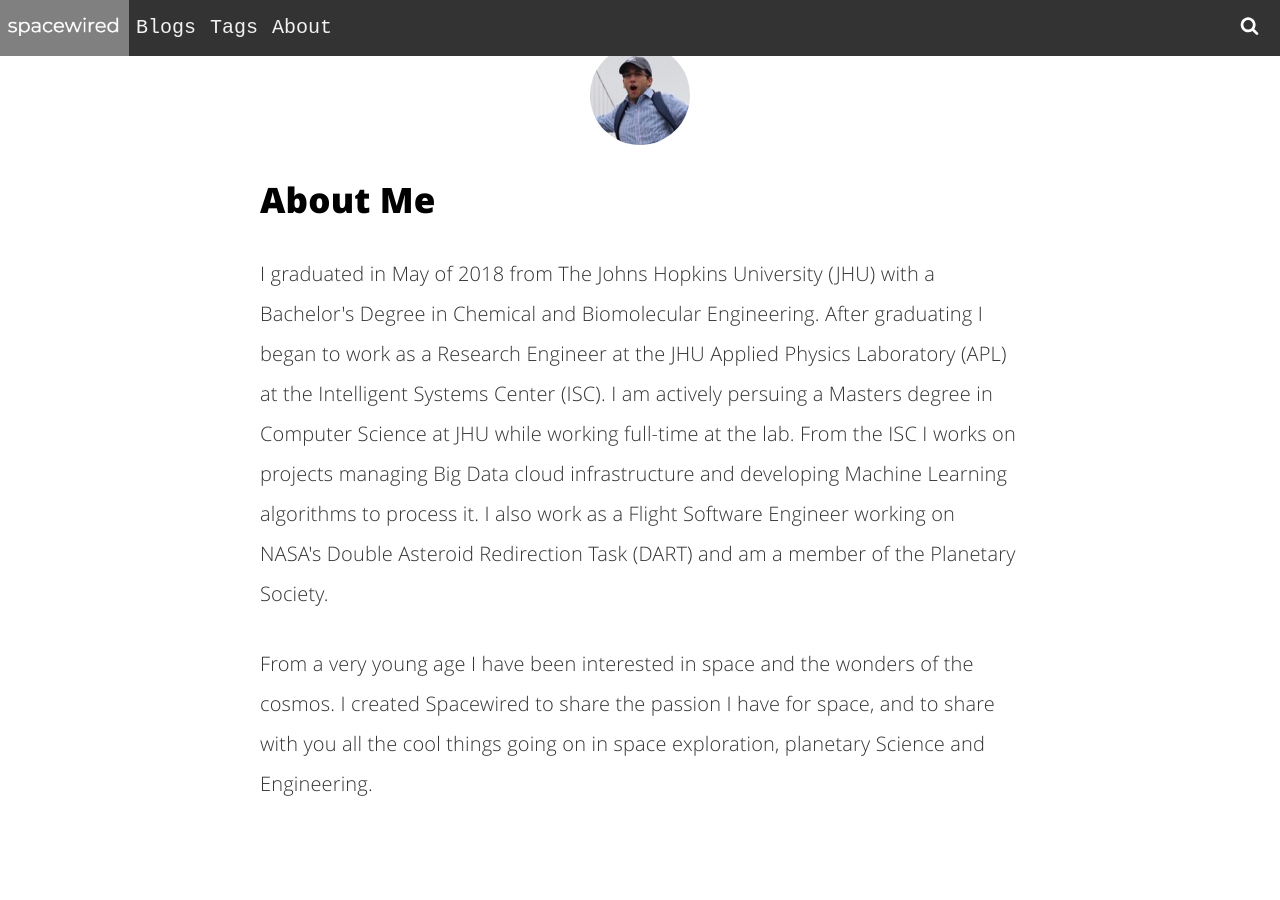
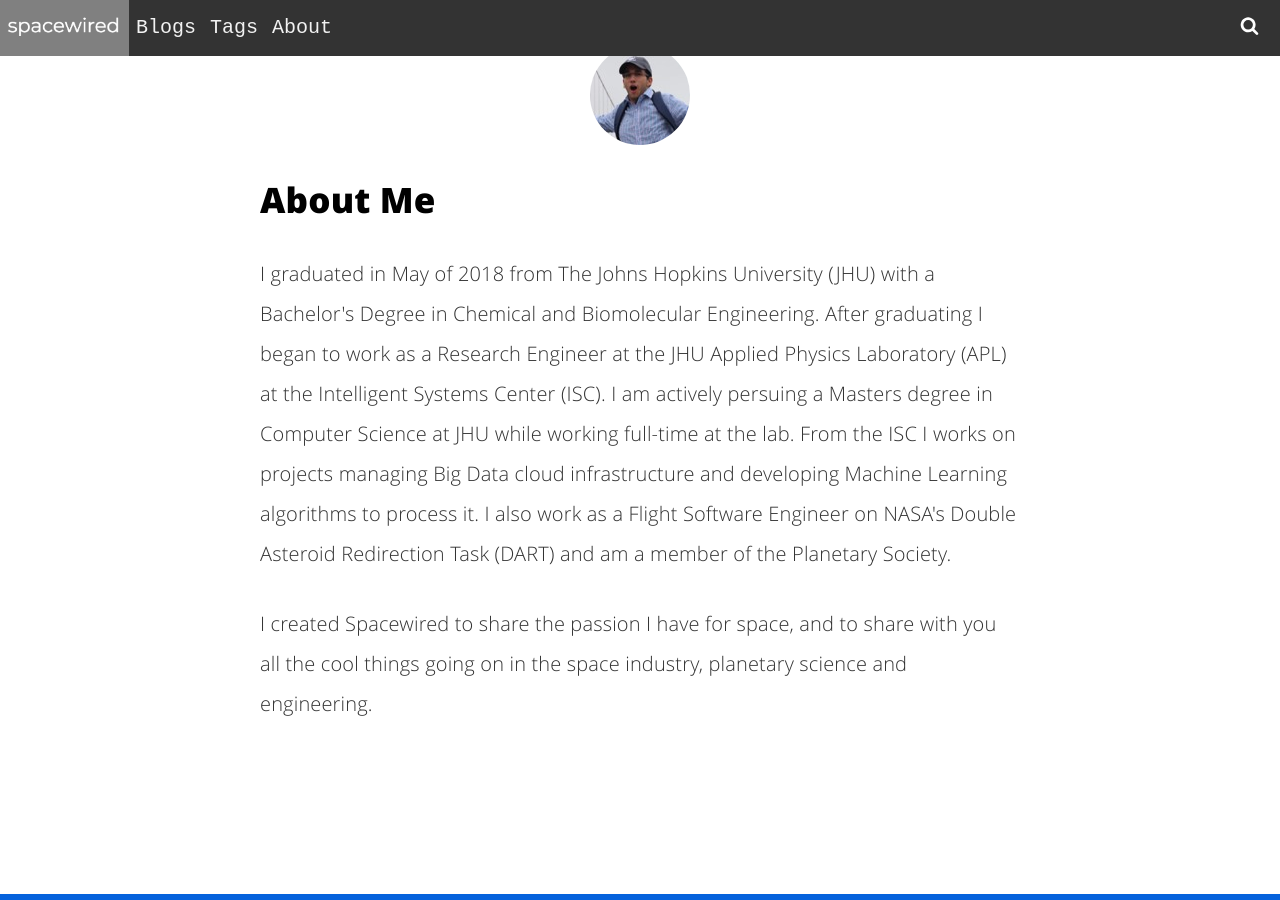
Before and after one commit to spacewired/spacewired.github.io, a Jekyll site: the page built from about.html, in a window 1280 px wide and 900 px high, scrolled down 938 px. Built offline with Jekyll 4.4.1, drawn with Linux system fonts in a browser that asks for light colours.

Commit message:
Update about me page

```diff
--- a/about.html
+++ b/about.html
@@ -13,9 +13,9 @@
 After graduating I began to work as a Research Engineer at the JHU Applied Physics Laboratory (APL) at the Intelligent Systems Center (ISC).
 I am actively persuing a Masters degree in Computer Science at JHU while working full-time at the lab.
 From the ISC I works on projects managing Big Data cloud infrastructure and developing Machine Learning
-algorithms to process it. I also work as a Flight Software Engineer working on NASA's
+algorithms to process it. I also work as a Flight Software Engineer on NASA's
 Double Asteroid Redirection Task (DART) and am a member of the Planetary Society.</p>
 
-<p>From a very young age I have been interested in space and the wonders of the cosmos. I created Spacewired to share
-the passion I have for space, and to share with you all the cool things going on in space exploration, planetary Science
-and Engineering.</p>
+<p>I created Spacewired to share
+the passion I have for space, and to share with you all the cool things going on in the space industry, planetary science
+and engineering.</p>
```
